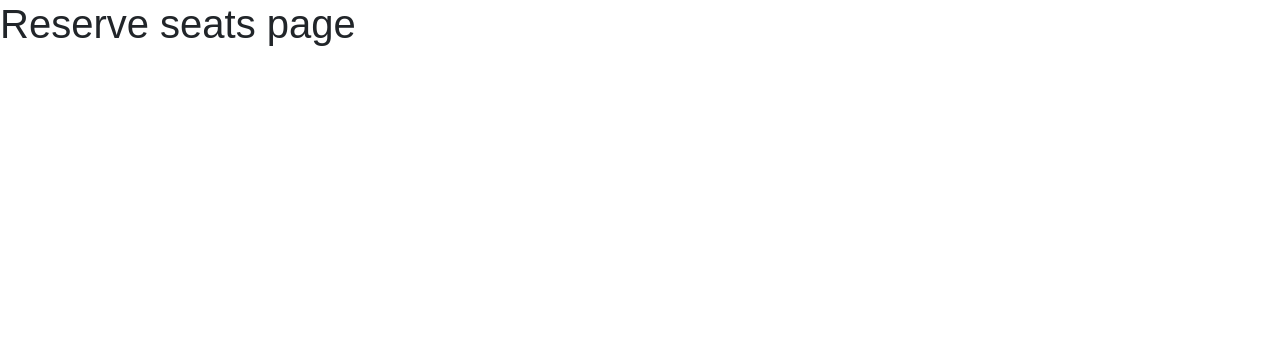
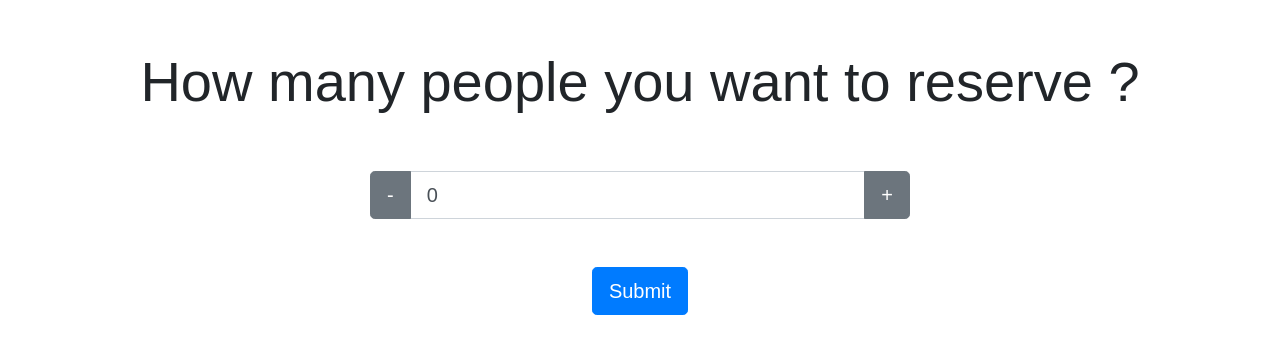
Before and after one commit to napatwongchr/restaurant-bill-calculator, a React (Create React App) app: page /customer in a window 1280 px wide. Before the commit this address led to /customer/reserve. Shown: the top 354 px of the page. Built offline with nearby package versions, Linux system fonts and the light colour scheme.

Commit message:
add customer flow layout

```diff
--- a/src/App.js
+++ b/src/App.js
@@ -1,9 +1,12 @@
 import React, { Component } from 'react';
-import { BrowserRouter as Router, Route, Switch,
-Redirect } from 'react-router-dom';
+import { BrowserRouter as Router, Route, Switch } from 'react-router-dom';
+
+import EmployeeCalculation from './components/employee/Calculation'
 
 import AddPromotionCode from './components/admin/AddPromotionCode'
 import PromotionCode from './components/admin/PromotionCode'
+
+import SuccessReserve from './components/customer/SuccessReserve'
 import ReserveSeats from './components/customer/ReserveSeats'
 
 import MainApp from './components/MainApp'
@@ -17,10 +20,12 @@ class App extends Component {
         <Switch>
           <Route exact path='/' component={MainApp} />
 
-          <Redirect exact from='/customer' to='/customer/reserve' />
-          <Route path='/customer/reserve' component={ReserveSeats} />
+          <Route path='/customer/success' component={SuccessReserve} />
+          <Route path='/customer' component={ReserveSeats} />
 
+          <Route path='/employee/calculation' component={EmployeeCalculation} />
           <Route path='/employee' component={EmployeeApp} />
+
           <Route path='/admin/promotion/add' component={AddPromotionCode} />
           <Route path='/admin/promotion' component={PromotionCode} />
           <Route path='/admin' component={AdminApp} />
--- a/src/components/EmployeeApp.js
+++ b/src/components/EmployeeApp.js
@@ -1,11 +1,33 @@
 import React from 'react'
+import styled from 'styled-components'
+import { Container, Row, Col,
+Input, Button } from 'reactstrap'
 
-const EmployeeApp = () => {
+const EmployeeApp = ({ history }) => {
   return (
-    <h1>
-      This is Employee App
-    </h1>
+    <Container>
+      <Row>
+        <Col className='d-flex justify-content-center'>
+          <BillHeadings className='mt-5'>Bill Calculator</BillHeadings>
+        </Col>
+      </Row>
+      <Row className='mt-5'>
+        <Col md='3'></Col>
+        <Col md='6' className='d-flex flex-column align-items-center'>
+          <h2>Enter Table Id</h2>
+          <Input className='mt-4' placeholder='Table Id' />
+          <Button onClick={() => history.push('/employee/calculation') } className='mt-4'>
+            Submit
+          </Button>
+        </Col>
+        <Col md='3'></Col>
+      </Row>
+    </Container>
   )
 }
 
+const BillHeadings = styled.h1`
+  font-size: 56px
+`
+
 export default EmployeeApp
--- a/src/components/common/AdminContent.js
+++ b/src/components/common/AdminContent.js
@@ -16,7 +16,10 @@ AdminContent.defaultProps = {
 
 AdminContent.propTypes = {
   headings: PropTypes.string,
-  children: PropTypes.array.isRequired
+  children: PropTypes.oneOfType([
+    PropTypes.element,
+    PropTypes.array
+  ]).isRequired
 }
 
 export default AdminContent
--- a/src/components/common/AdminLayout1.js
+++ b/src/components/common/AdminLayout1.js
@@ -19,7 +19,10 @@ const AdminLayout1 = ({ headings, children }) => {
 
 AdminLayout1.propTypes ={
   headings: PropTypes.string,
-  children: PropTypes.array.isRequired
+  children: PropTypes.oneOfType([
+    PropTypes.element,
+    PropTypes.array
+  ]).isRequired
 }
 
 export default AdminLayout1
--- a/src/components/customer/ReserveSeats.js
+++ b/src/components/customer/ReserveSeats.js
@@ -1,9 +1,65 @@
-import React from 'react'
+import React, { Component } from 'react'
+import styled from 'styled-components'
+import { Container, Row, Col,
+Input, Button, InputGroup,
+InputGroupText, InputGroupAddon } from 'reactstrap'
 
-const ReserveSeats = () => {
-  return (
-    <h1>Reserve seats page</h1>
-  )
+class ReserveSeats extends Component {
+  constructor(props){
+    super(props)
+    this.state = {
+      count: 0
+    }
+    this.increaseCount = this.increaseCount.bind(this)
+    this.decreaseCount = this.decreaseCount.bind(this)
+  }
+
+  increaseCount() {
+    this.setState({ count: this.state.count + 1 })
+  }
+
+  decreaseCount() {
+    this.setState({ count: this.state.count - 1 })
+  }
+
+  render() {
+    const { history } = this.props
+    return (
+      <Container>
+        <Row>
+          <Col className='d-flex justify-content-center'>
+            <Headings className='mt-5'>How many people you want to reserve ?</Headings>
+          </Col>
+        </Row>
+        <Row className='mt-5'>
+          <Col md='3'></Col>
+          <Col md='6' className='d-flex flex-column align-items-center'>
+            <InputGroup size='lg'>
+              <InputGroupAddon addonType='prepend'>
+                <Button onClick={this.decreaseCount} color='secondary'>-</Button>
+              </InputGroupAddon>
+              <Input value={this.state.count} placeholder='Seats' />
+              <InputGroupAddon addonType='append'>
+                <Button onClick={this.increaseCount} color='secondary'>+</Button>
+              </InputGroupAddon>
+            </InputGroup>
+            <Button
+              onClick={() => history.push('/customer/success')}
+              color='primary'
+              size='lg'
+              className='mt-5'>
+                Submit
+            </Button>
+          </Col>
+          <Col md='3'></Col>
+        </Row>
+      </Container>
+    )
+  }
 }
 
+const Headings = styled.h1`
+  font-size: 56px
+`
+
 export default ReserveSeats
--- /dev/null
+++ b/src/components/customer/SuccessReserve.js
@@ -0,0 +1,21 @@
+import React from 'react'
+import styled from 'styled-components'
+import { Container, Row, Col } from 'reactstrap'
+
+const SuccessReserve = () => {
+  return (
+    <Container>
+      <Row>
+        <Col className='d-flex justify-content-center'>
+          <Headings className='mt-5'>Success Reservation !</Headings>
+        </Col>
+      </Row>
+    </Container>
+  )
+}
+
+const Headings = styled.h1`
+  font-size: 56px
+`
+
+export default SuccessReserve
--- /dev/null
+++ b/src/components/employee/Calculation.js
@@ -0,0 +1,34 @@
+import React, { Component } from 'react'
+import styled from 'styled-components'
+import { Container, Row, Col,
+Input, Button } from 'reactstrap'
+
+class Calculation extends Component {
+  render() {
+    return (
+      <Container>
+        <Row>
+          <Col className='d-flex justify-content-center'>
+            <BillHeadings className='mt-5'>Bill Summary</BillHeadings>
+          </Col>
+        </Row>
+        <Row className='mt-5'>
+          <Col md='3'></Col>
+          <Col md='6' className='d-flex flex-column align-items-center'>
+            <h2>Table Id #123</h2>
+            <Button onClick={() => alert('Checked !!') } className='mt-4'>
+              Checkout
+            </Button>
+          </Col>
+          <Col md='3'></Col>
+        </Row>
+      </Container>
+    )
+  }
+}
+
+const BillHeadings = styled.h1`
+  font-size: 56px
+`
+
+export default Calculation
```
